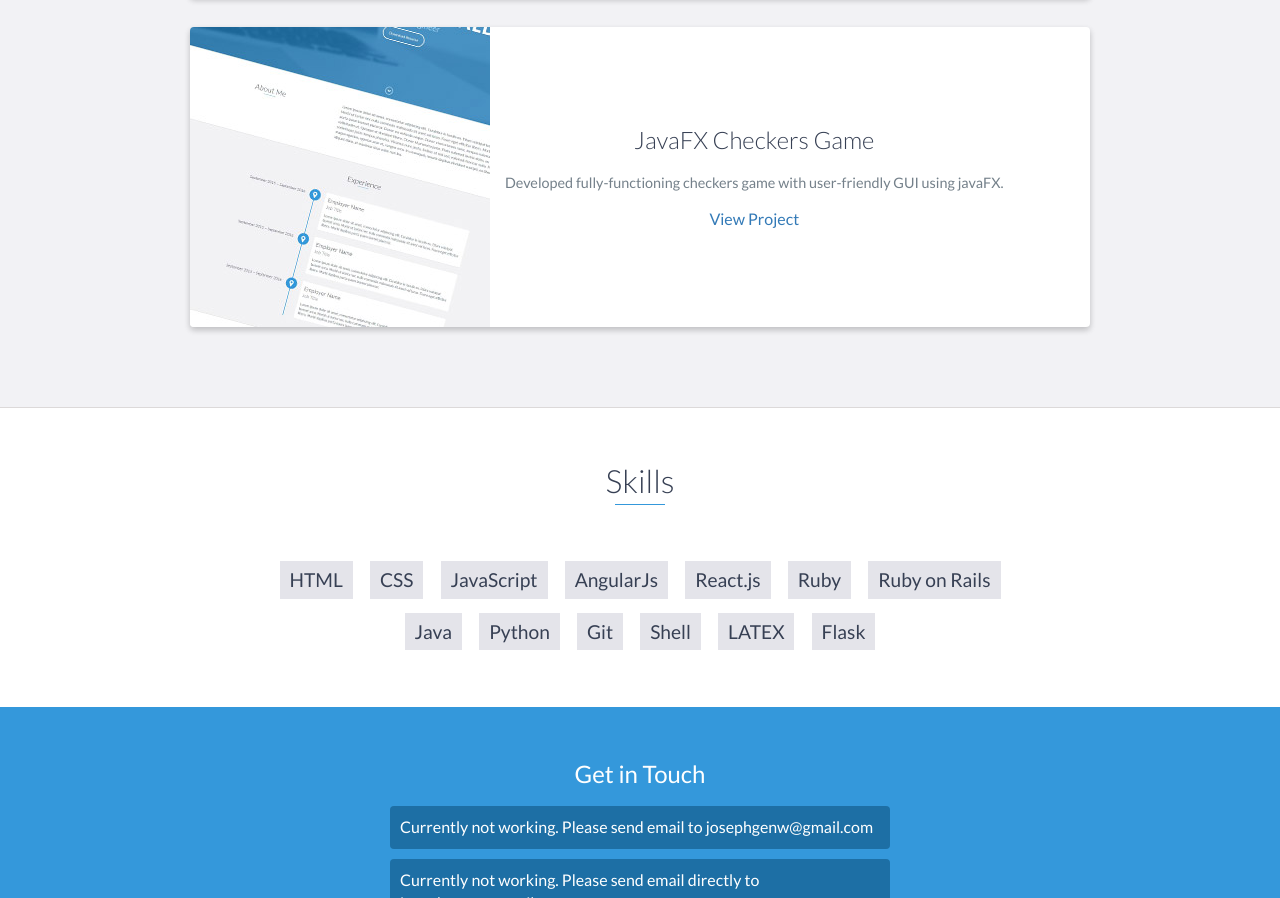
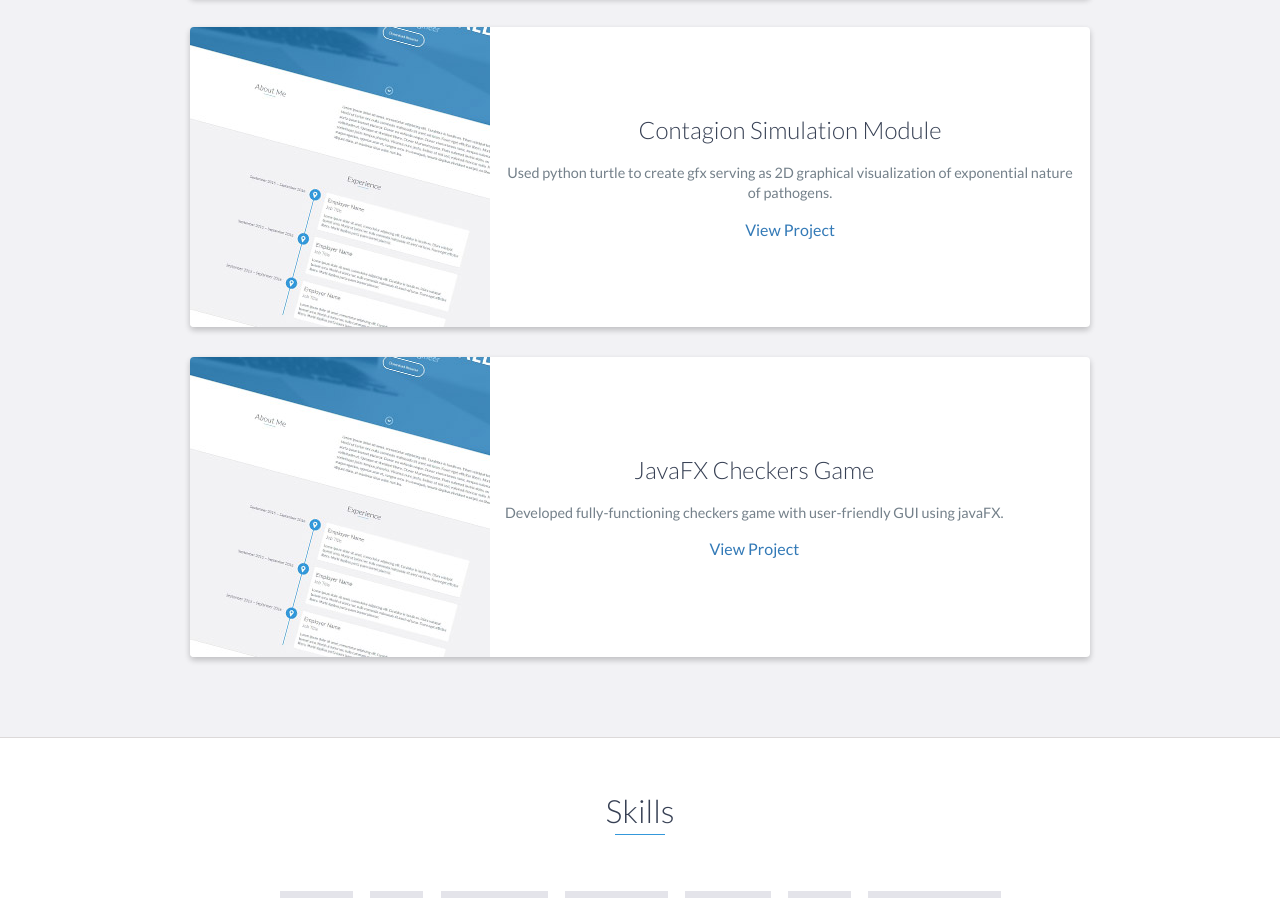
Before and after one commit to purplepotatodonkey/purplepotatodonkey.github.io, a website: page index.html in a window 1280 px wide. Shown: the part 3486-4384 px from the top of the page. Drawn offline with nearby package versions, Linux system fonts and the light colour scheme.

Commit message:
changed some links

```diff
--- a/index.html
+++ b/index.html
@@ -193,6 +193,22 @@
                     </div>
                     <!-- End .project-image -->
                     <div class="project-info">
+                        <h3>Contagion Simulation Module</h3>
+                        <p>
+                            Used python turtle to create gfx serving as 2D graphical visualization of exponential nature of pathogens.
+                        </p>
+                        <a href="https://github.com/purplepotatodonkey/Contagion_Simulation_Project">View Project</a>
+                    </div>
+                    <!-- End .project-info -->
+                </div>
+                <!-- End .project -->
+
+                <div class="project shadow-large">
+                    <div class="project-image">
+                        <img src="images/project.jpg" />
+                    </div>
+                    <!-- End .project-image -->
+                    <div class="project-info">
                         <h3>JavaFX Checkers Game</h3>
                         <p>
                             Developed fully-functioning checkers game with user-friendly GUI using javaFX.
```
